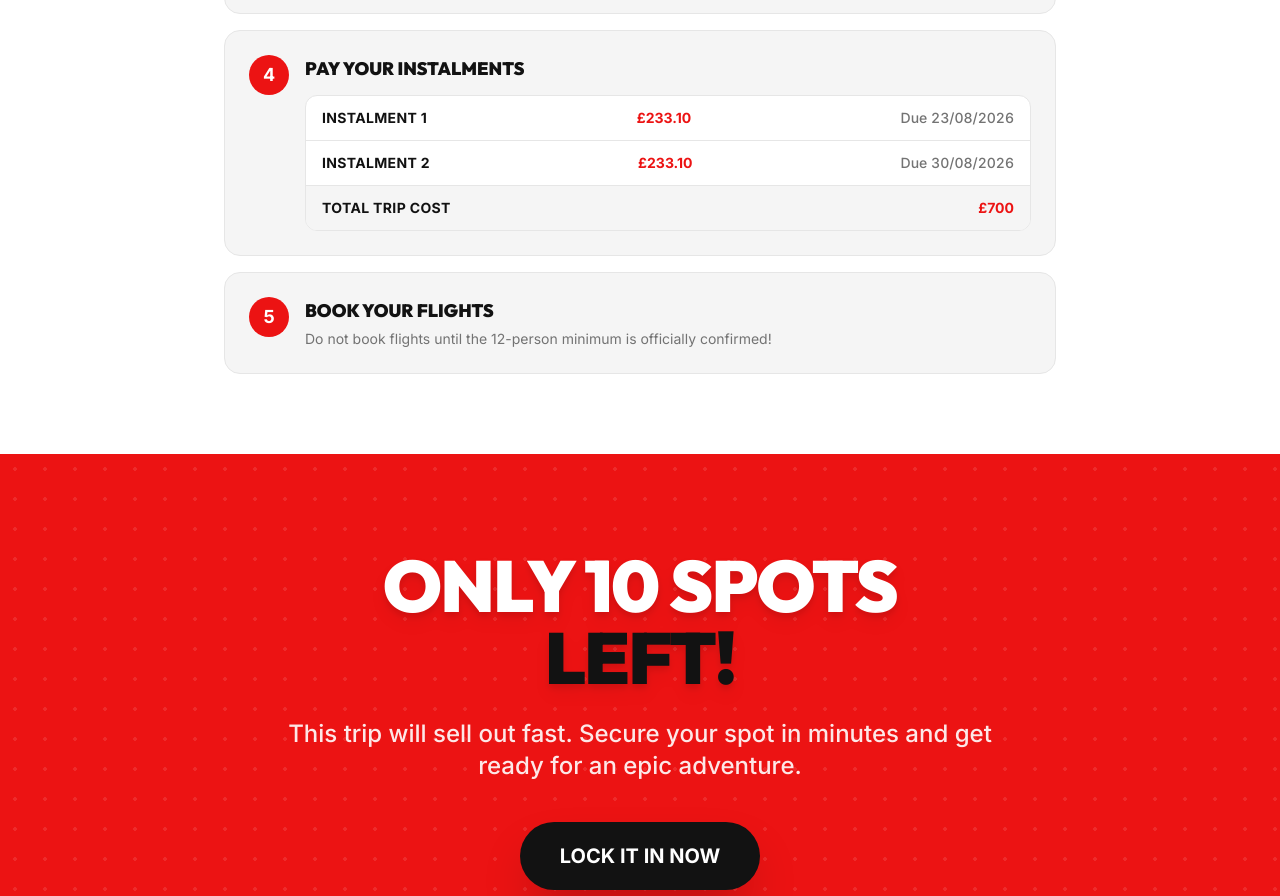
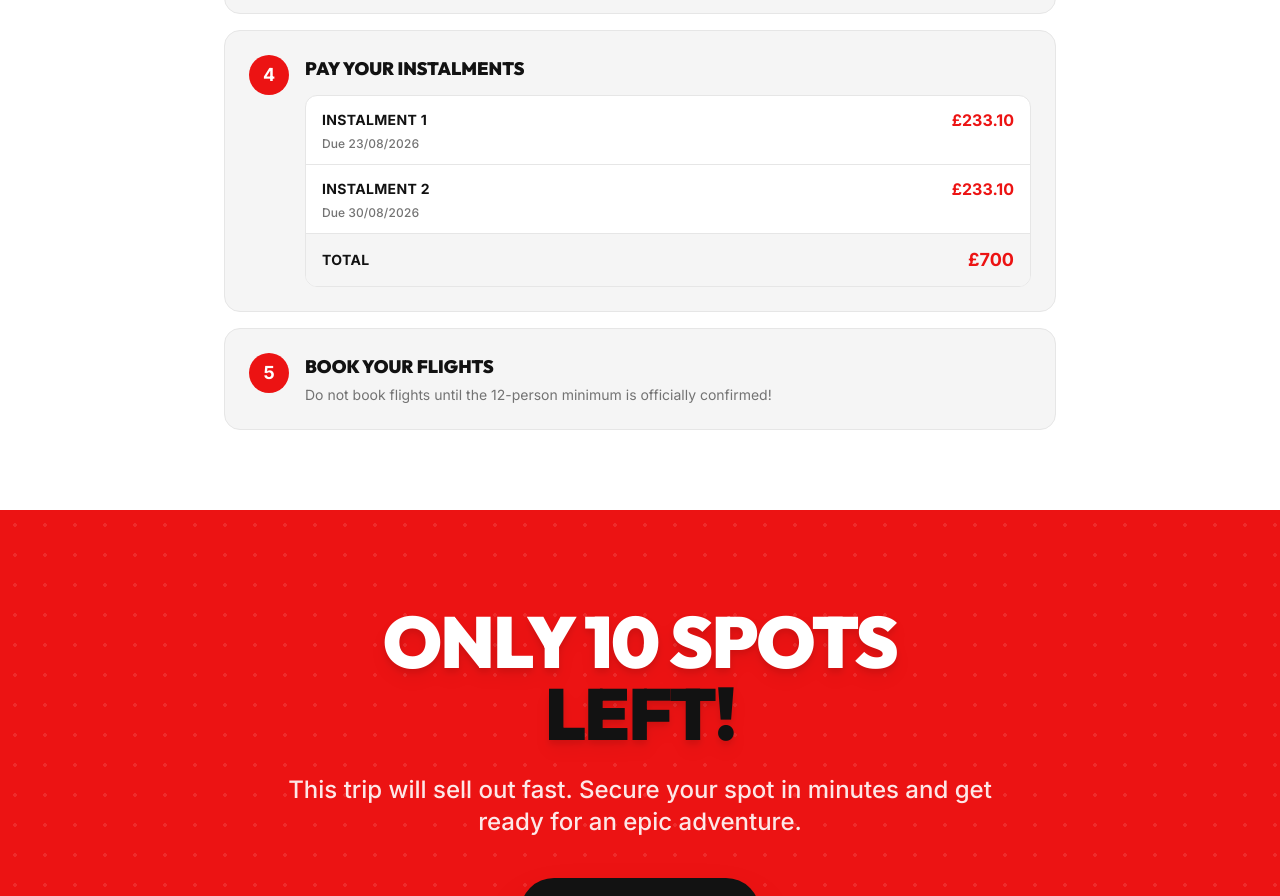
Before and after one commit to CFSiteDesign/will-gee-landing, a React (Vite) app: page / in a window 1280 px wide. Shown: the part 6628-7524 px from the top of the page. Built offline with nearby package versions, Linux system fonts and the light colour scheme; the HTML template or start-up script is replaced by a standard one.

Commit message:
Changes
Co-authored-by: CFSiteDesign <254830542+CFSiteDesign@users.noreply.github.com>

```diff
--- a/src/pages/Index.tsx
+++ b/src/pages/Index.tsx
@@ -354,16 +354,20 @@ export default function Index() {
                   {s.rows && (
                     <div className="mt-3 divide-y divide-border rounded-xl border border-border bg-card overflow-hidden">
                       {s.rows.map((r: any, j: number) => (
-                        <div key={j} className="flex items-center justify-between gap-3 px-4 py-3 text-sm">
-                          <span className="font-bold uppercase tracking-wide">{r.label}</span>
-                          <span className="font-black text-brand-red">{r.amount}</span>
-                          <span className="text-muted-foreground font-medium tabular-nums">Due {r.due}</span>
+                        <div key={j} className="px-4 py-3 text-sm">
+                          <div className="flex items-center justify-between gap-3">
+                            <span className="font-bold uppercase tracking-wide">{r.label}</span>
+                            <span className="font-black text-brand-red text-base">{r.amount}</span>
+                          </div>
+                          <div className="text-xs text-muted-foreground font-medium tabular-nums mt-1">
+                            Due {r.due}
+                          </div>
                         </div>
                       ))}
                       {s.footer && (
-                        <div className="flex items-center justify-between gap-3 px-4 py-3 text-sm bg-muted">
-                          <span className="font-black uppercase tracking-wide">Total trip cost</span>
-                          <span className="font-black text-brand-red">£700</span>
+                        <div className="flex items-center justify-between gap-3 px-4 py-3 bg-muted">
+                          <span className="font-black uppercase tracking-wide text-sm">Total</span>
+                          <span className="font-black text-brand-red text-lg">£700</span>
                         </div>
                       )}
                     </div>
```
